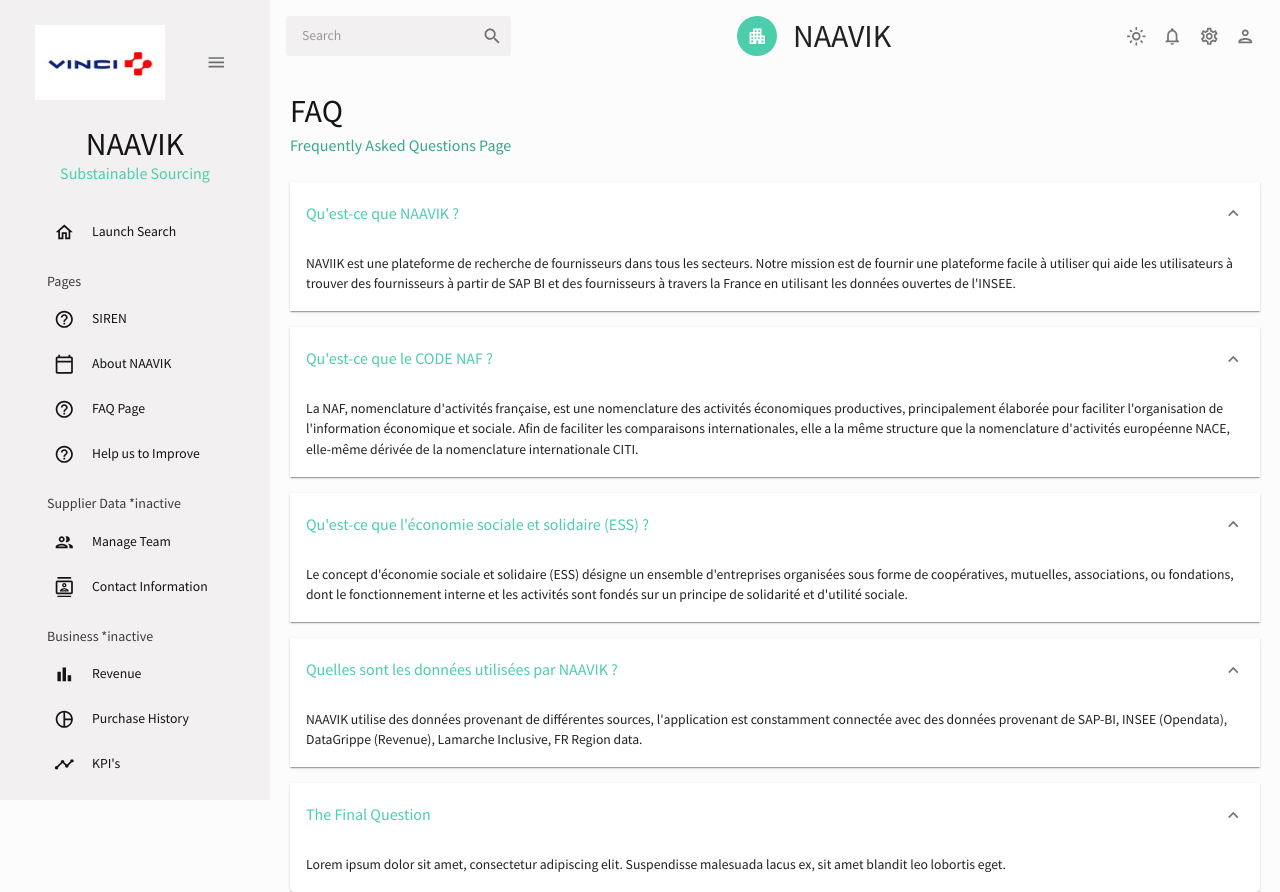
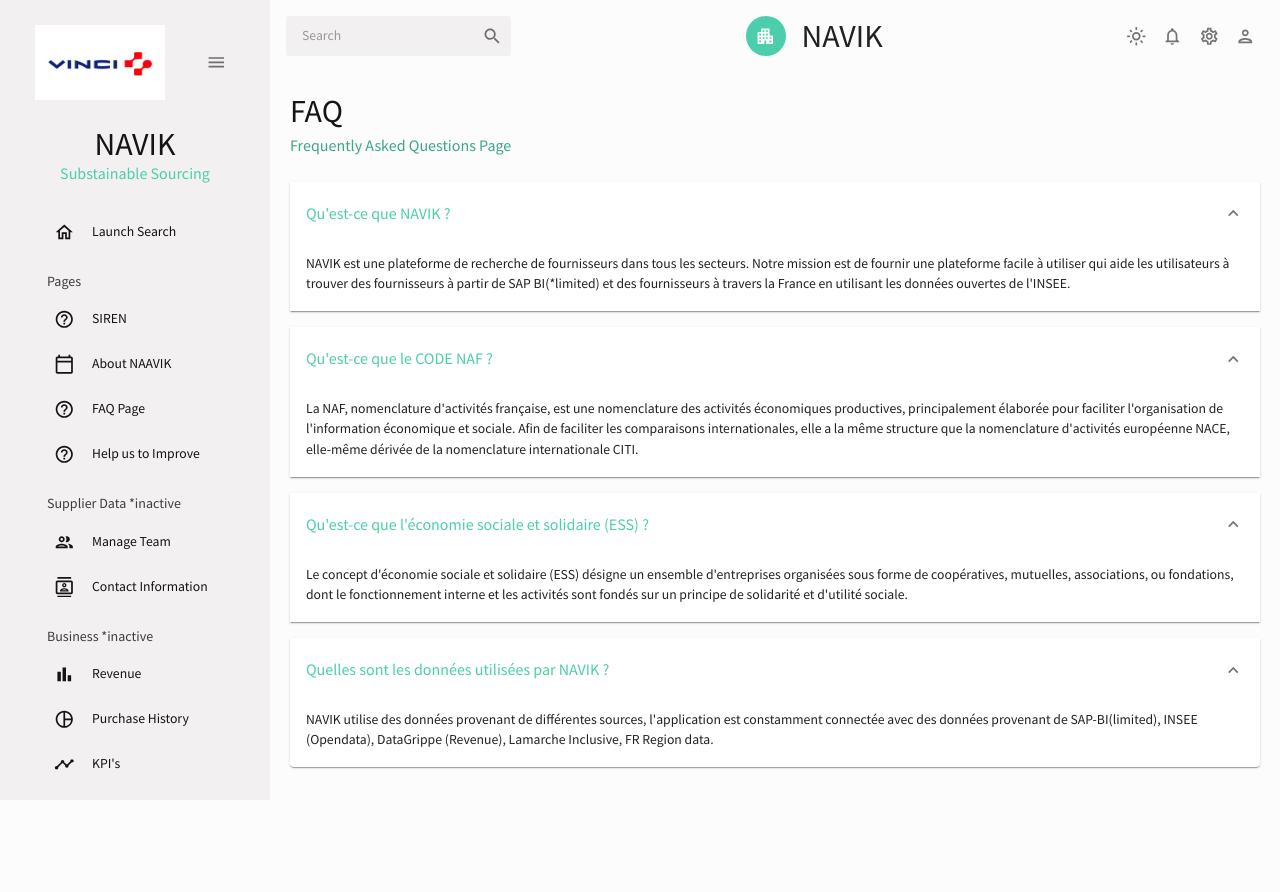
Before and after one commit to veis-ittools/jsxdashboard, a React (Create React App) app: page /faq in a window 1280 px wide. After the commit the page ends 800 px from the top, so only its background shows below. Built offline with nearby package versions, Linux system fonts and the light colour scheme.

Commit message:
added for 1st deployment

```diff
--- a/src/App.js
+++ b/src/App.js
@@ -20,9 +20,9 @@ import { ColorModeContext, useMode } from "./theme";
 import Mainseach from "./Components/Mainsearch/Mainseach";
 import FAQ from "./scenes/Faq";
 import Sirensearch from "./scenes/Sirensearch";
-import BarC from "./scenes/bar";
+// import BarC from "./scenes/bar";
 import BlankPage from "./scenes/blankpage";
-import Apex from "./scenes/apex";
+// import Apex from "./scenes/apex";
 
 // import Dashboard from "./scenes/dashboard";
 
@@ -45,12 +45,11 @@ function App() {
             <Routes>
               <Route path="/" element={<Mainseach />} />
               <Route path="/sirensearch" element={<Sirensearch />} />
-              <Route path="/team" element={<BarC />} />
+              <Route path="/team" element={<BlankPage />} />
               <Route path="/contacts" element={<BlankPage />} />
-
-
               <Route path="/faq" element={<FAQ />} />
-              <Route path="/apex" element={<Apex />} />
+              <Route path="/about" element={<BlankPage />} />
+              <Route path="/help" element={<BlankPage />} />
 
             </Routes>
           </main>
--- a/src/scenes/Faq/index.jsx
+++ b/src/scenes/Faq/index.jsx
@@ -19,12 +19,12 @@ const FAQ = () => {
       <Accordion defaultExpanded>
         <AccordionSummary expandIcon={<ExpandMoreIcon />}>
           <Typography color={colors.greenAccent[500]} variant="h5">
-              Qu'est-ce que NAAVIK ?
+              Qu'est-ce que NAVIK ?
           </Typography>
         </AccordionSummary>
         <AccordionDetails>
           <Typography>
-            NAVIIK est une plateforme de recherche de fournisseurs dans tous les secteurs. Notre mission est de fournir une plateforme facile à utiliser qui aide les utilisateurs à trouver des fournisseurs à partir de SAP BI et des fournisseurs à travers la France en utilisant les données ouvertes de l'INSEE.
+            NAVIK est une plateforme de recherche de fournisseurs dans tous les secteurs. Notre mission est de fournir une plateforme facile à utiliser qui aide les utilisateurs à trouver des fournisseurs à partir de SAP BI(*limited) et des fournisseurs à travers la France en utilisant les données ouvertes de l'INSEE.
 
           </Typography>
         </AccordionDetails>
@@ -56,16 +56,17 @@ const FAQ = () => {
       <Accordion defaultExpanded>
         <AccordionSummary expandIcon={<ExpandMoreIcon />}>
           <Typography color={colors.greenAccent[500]} variant="h5">
-            Quelles sont les données utilisées par NAAVIK ?
+            Quelles sont les données utilisées par NAVIK ?
           </Typography>
         </AccordionSummary>
         <AccordionDetails>
           <Typography>
-              NAAVIK utilise des données provenant de différentes sources, l'application est constamment connectée avec des données provenant de SAP-BI, INSEE (Opendata), DataGrippe (Revenue), Lamarche Inclusive, FR Region data.
+              NAVIK utilise des données provenant de différentes sources, l'application est constamment connectée avec des données provenant de SAP-BI(limited), INSEE (Opendata), DataGrippe (Revenue), Lamarche Inclusive, FR Region data.
           </Typography>
         </AccordionDetails>
       </Accordion>
-      <Accordion defaultExpanded>
+
+      {/* <Accordion defaultExpanded>
         <AccordionSummary expandIcon={<ExpandMoreIcon />}>
           <Typography color={colors.greenAccent[500]} variant="h5">
             The Final Question
@@ -77,7 +78,7 @@ const FAQ = () => {
             malesuada lacus ex, sit amet blandit leo lobortis eget.
           </Typography>
         </AccordionDetails>
-      </Accordion>
+      </Accordion> */}
     </Box>
   );
 };
--- a/src/scenes/Sirensearch/index.jsx
+++ b/src/scenes/Sirensearch/index.jsx
@@ -1,11 +1,13 @@
 import React, { useState } from 'react'
-import { Box, Button, IconButton, Typography,TextField, useTheme } from "@mui/material";
+import { Box, Button ,TextField, useTheme } from "@mui/material";
 // import { Box, useTheme } from "@mui/material";
+// import { Box, Button, IconButton, Typography,TextField, useTheme } from "@mui/material";
+
 import { tokens } from "../../theme";
 import Header from '../../Components/Header';
 import DownloadOutlinedIcon from "@mui/icons-material/DownloadOutlined";
-import SearchIcon from "@mui/icons-material/Search";
-import InputBase from "@mui/material/InputBase";
+// import SearchIcon from "@mui/icons-material/Search";
+// import InputBase from "@mui/material/InputBase";
 
 import EmailIcon from "@mui/icons-material/Email";
 import PointOfSaleIcon from "@mui/icons-material/PointOfSale";
@@ -31,7 +33,7 @@ const Sirensearch= () =>{
   return (
     <Box m="20px">
         <Box display="flex" justifyContent="space-around" alignItems="center"   >
-            <Header title="Enterprise Search" subtitle="Search using the SIREN for Suppliers in France" />
+            <Header title="Enterprise Search" subtitle="Search using the SIREN for Suppliers in France (Section under Develpment*)" />
 
             <Box
                 display="flex"
@@ -79,7 +81,8 @@ const Sirensearch= () =>{
             </Box>
 
         </Box>
-        {buttonclickstate && <BasicInfo siren = {siren}></BasicInfo> }
+        {/* {buttonclickstate && <BasicInfo siren = {siren}></BasicInfo> } */}
+        <BasicInfo siren = {siren}></BasicInfo>
 
         {/* <BasicInfo></BasicInfo> */}
 
--- a/src/scenes/global/Sidebar.jsx
+++ b/src/scenes/global/Sidebar.jsx
@@ -8,7 +8,7 @@ import HomeOutlinedIcon from "@mui/icons-material/HomeOutlined";
 import PeopleOutlinedIcon from "@mui/icons-material/PeopleOutlined";
 import ContactsOutlinedIcon from "@mui/icons-material/ContactsOutlined";
 // import ReceiptOutlinedIcon from "@mui/icons-material/ReceiptOutlined";
-import PersonOutlinedIcon from "@mui/icons-material/PersonOutlined";
+// import PersonOutlinedIcon from "@mui/icons-material/PersonOutlined";
 import CalendarTodayOutlinedIcon from "@mui/icons-material/CalendarTodayOutlined";
 import HelpOutlineOutlinedIcon from "@mui/icons-material/HelpOutlineOutlined";
 import BarChartOutlinedIcon from "@mui/icons-material/BarChartOutlined";
@@ -127,7 +127,7 @@ const Sidebar = () => {
                   // fontWeight="bold"
                   sx={{ m: "10px 0 0 0" }}
                 >
-                  NAAVIK
+                  NAVIK
                 </Typography>
                 <Typography variant="h5" color={colors.greenAccent[500]}>
                   Substainable Sourcing
@@ -161,7 +161,7 @@ const Sidebar = () => {
             />
             <Item
               title="About NAAVIK"
-              to="/calendar"
+              to="/about"
               icon={<CalendarTodayOutlinedIcon />}
               selected={selected}
               setSelected={setSelected}
@@ -175,7 +175,7 @@ const Sidebar = () => {
             />
             <Item
               title="Help us to Improve"
-              to="/faq"
+              to="/help"
               icon={<HelpOutlineOutlinedIcon />}
               selected={selected}
               setSelected={setSelected}
@@ -189,7 +189,7 @@ const Sidebar = () => {
             </Typography>
             <Item
               title="Manage Team"
-              to="/apex"
+              to="/team"
               icon={<PeopleOutlinedIcon />}
               selected={selected}
               setSelected={setSelected}
@@ -225,21 +225,21 @@ const Sidebar = () => {
 
             <Item
               title="Purchase History"
-              to="/pie"
+              to="/team"
               icon={<PieChartOutlineOutlinedIcon />}
               selected={selected}
               setSelected={setSelected}
             />
             <Item
               title="KPI's"
-              to="/line"
+              to="/team"
               icon={<TimelineOutlinedIcon />}
               selected={selected}
               setSelected={setSelected}
             />
             <Item
               title="Ethics & Compliance"
-              to="/geography"
+              to="/team"
               icon={<MapOutlinedIcon />}
               selected={selected}
               setSelected={setSelected}
--- a/src/scenes/global/Topbar.jsx
+++ b/src/scenes/global/Topbar.jsx
@@ -39,7 +39,7 @@ const Topbar = () => {
               <ApartmentIcon />
           </Avatar>
           <Typography component="h1" variant="h2">
-              NAAVIK
+              NAVIK
           </Typography>
       </Stack>
 
```
